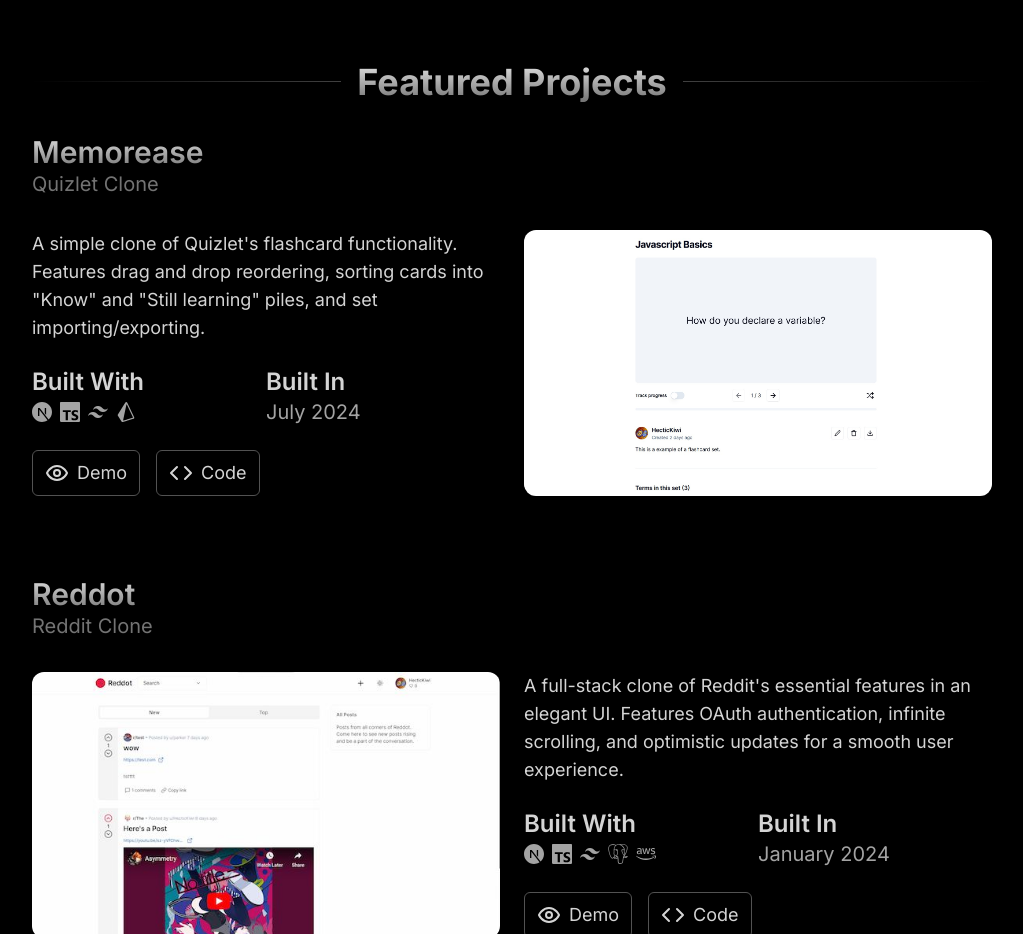
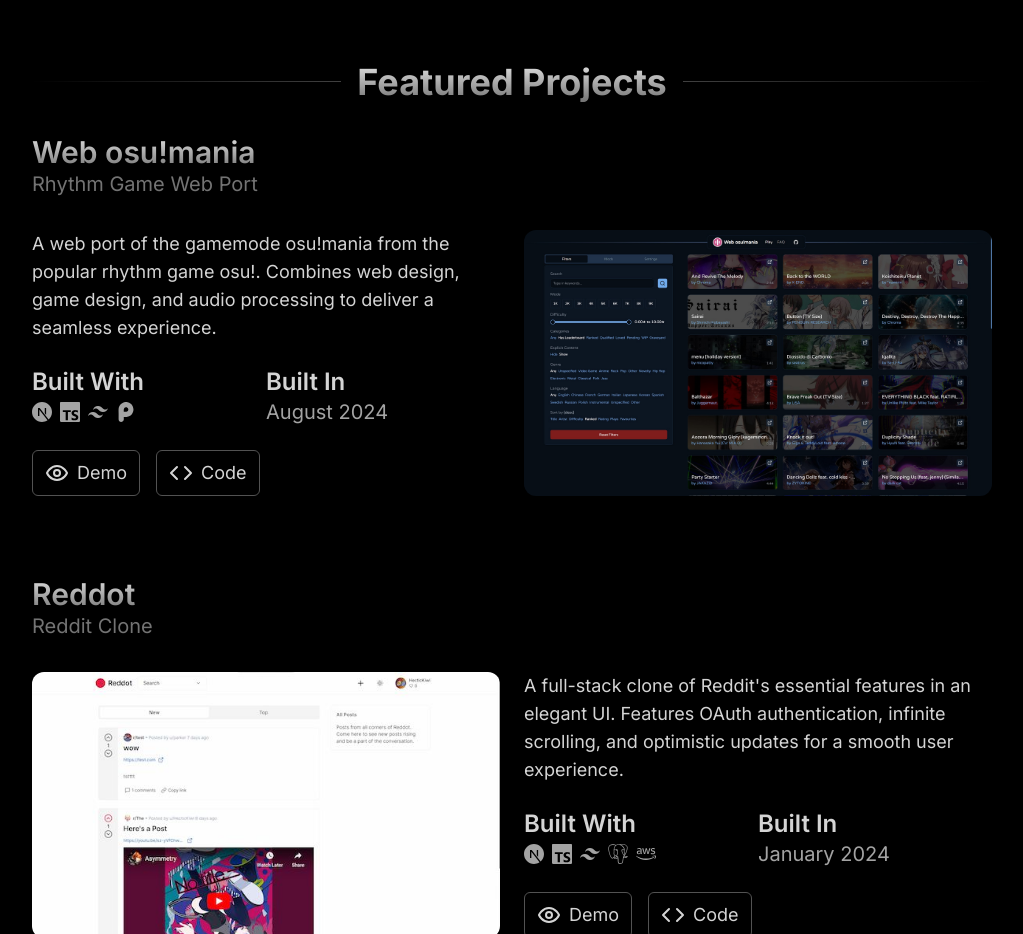
Before and after one commit to HecticKiwi/Portfolio, a Next.js app: page / in a window 1280 px wide. Shown: the part 1800-2734 px from the top of the page, without its empty margins (128-1151 px from the left). Built offline with nearby package versions, Linux system fonts and the light colour scheme.

Commit message:
Replace MemorEase with Web osu!mania

```diff
--- a/src/app/page.tsx
+++ b/src/app/page.tsx
@@ -15,11 +15,11 @@
   SiLinkedin,
   SiNextdotjs,
   SiPostgresql,
-  SiPrisma,
   SiReact,
   SiTailwindcss,
   SiTypescript,
 } from "react-icons/si";
+import PixiJs from "./pixi.svg";
 
 export default function Home() {
   return (
@@ -141,21 +141,21 @@
         <ol className="space-y-20">
           <li>
             <FeaturedProject
-              title="Memorease"
-              subtitle="Quizlet Clone"
-              imageSrc="/projects/memorease.jpg"
-              summary={`A simple clone of Quizlet's flashcard functionality. Features drag and drop reordering, sorting cards into "Know" and "Still learning" piles, and set importing/exporting.`}
+              title="Web osu!mania"
+              subtitle="Rhythm Game Web Port"
+              imageSrc="/projects/web-osu-mania.jpg"
+              summary={`A web port of the gamemode osu!mania from the popular rhythm game osu!. Combines web design, game design, and audio processing to deliver a seamless experience.`}
               builtWith={
                 <>
                   <SiNextdotjs title="Next JS" />
                   <SiTypescript title="TypeScript" />
                   <SiTailwindcss title="Tailwind CSS" />
-                  <SiPrisma title="Prisma" />
+                  <Image priority src={PixiJs} alt="Pixi JS" title="Pixi JS" />
                 </>
               }
-              builtIn="July 2024"
-              demoHref="https://hk-memorease.vercel.app"
-              codeHref="https://github.com/HecticKiwi/Memorease"
+              builtIn="August 2024"
+              demoHref="https://web-osu-mania.vercel.app/"
+              codeHref="https://github.com/HecticKiwi/Web-Osu-Mania"
               reverse
             />
           </li>
```
Also changed, not shown: public/projects/web-osu-mania.jpg (added), src/app/pixi.svg (added).
